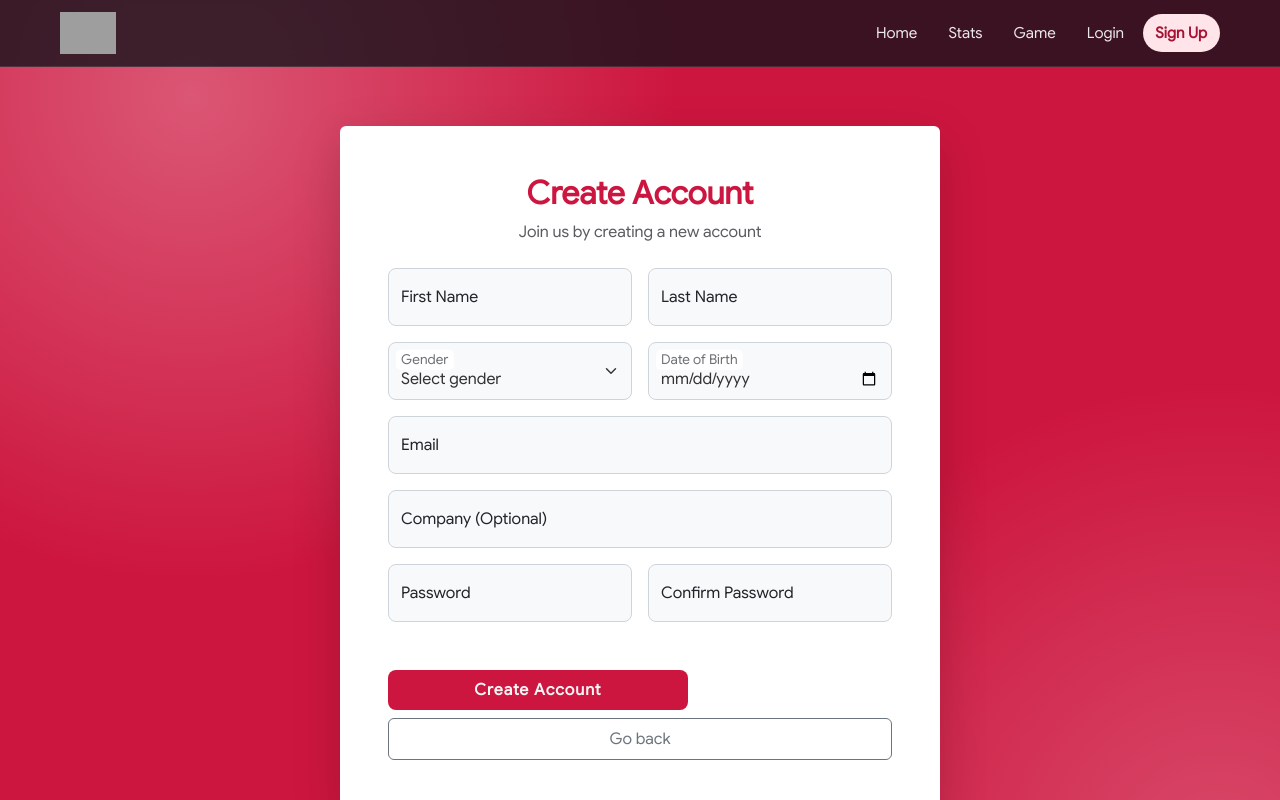
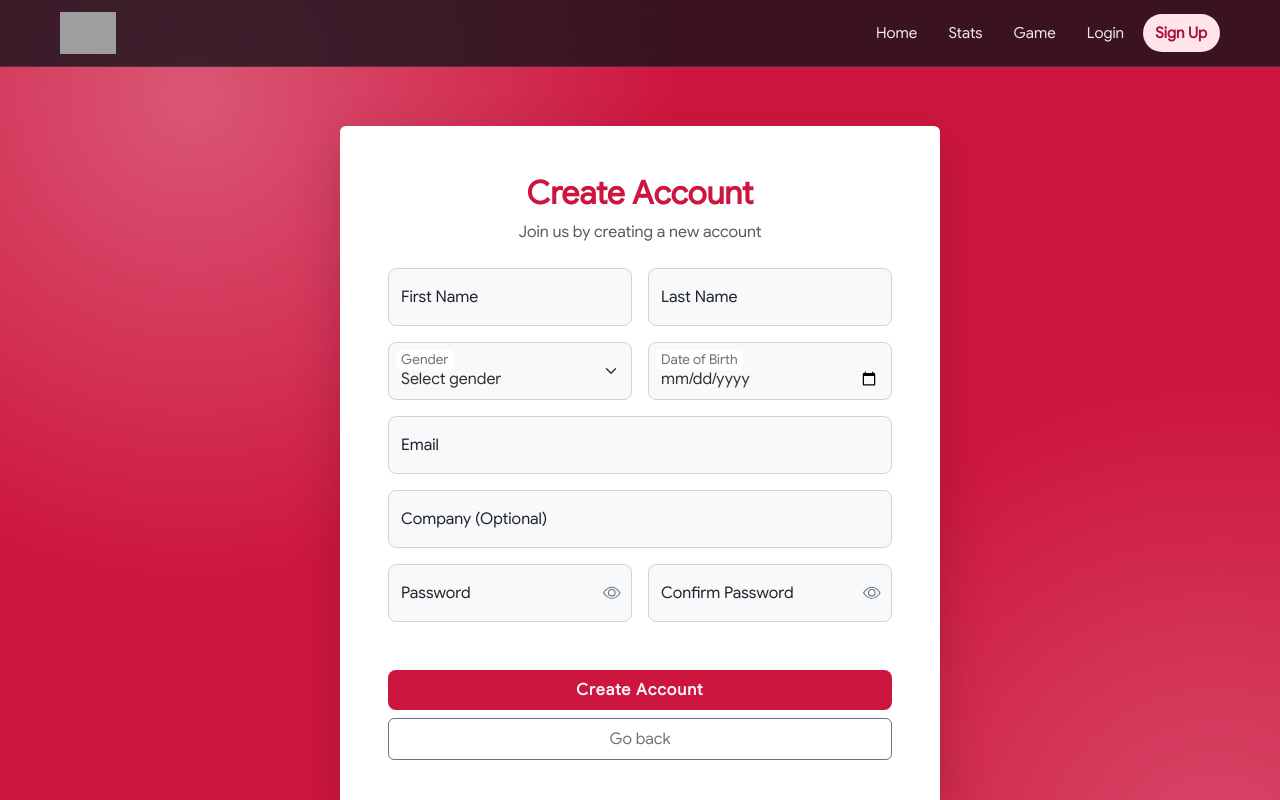
Before and after one commit to Fernando94654/OTrix, an Angular app in the folder Frontend/: page /signin in a window 1280 px wide. Shown: the top 800 px of the page. Built offline with nearby package versions, Linux system fonts and the light colour scheme; grey boxes are pictures that could not be loaded.

Commit message:
add toast

```diff
--- a/Frontend/angular.json
+++ b/Frontend/angular.json
@@ -28,6 +28,7 @@
               }
             ],
             "styles": [
+              "node_modules/ngx-toastr/toastr.css",
               "src/styles.css"
             ]
           },
@@ -97,6 +98,7 @@
               }
             ],
             "styles": [
+              "node_modules/ngx-toastr/toastr.css",
               "src/styles.css"
             ]
           }
--- a/Frontend/package.json
+++ b/Frontend/package.json
@@ -22,12 +22,14 @@
   },
   "private": true,
   "dependencies": {
+    "@angular/animations": "^20.3.18",
     "@angular/common": "^20.3.0",
     "@angular/compiler": "^20.3.0",
     "@angular/core": "^20.3.0",
     "@angular/forms": "^20.3.0",
     "@angular/platform-browser": "^20.3.0",
     "@angular/router": "^20.3.0",
+    "ngx-toastr": "^19.1.0",
     "rxjs": "~7.8.0",
     "tslib": "^2.3.0",
     "zone.js": "~0.15.0"
--- a/Frontend/src/app/pages/login-page/login-page.component.css
+++ b/Frontend/src/app/pages/login-page/login-page.component.css
@@ -7,3 +7,48 @@
 	color: #cd163f;
 	font-weight: 700;
 }
+
+.auth-submit-btn {
+	width: 100%;
+	max-width: none;
+}
+
+.password-field {
+	position: relative;
+}
+
+.password-input {
+	padding-right: 2.75rem;
+}
+
+.password-toggle {
+	position: absolute;
+	top: 50%;
+	right: 0.75rem;
+	transform: translateY(-50%);
+	display: inline-flex;
+	align-items: center;
+	justify-content: center;
+	width: 2rem;
+	height: 2rem;
+	padding: 0;
+	border: none;
+	background: transparent;
+	color: #6c757d;
+	z-index: 5;
+}
+
+.password-toggle:hover {
+	color: #cd163f;
+}
+
+.password-toggle:focus-visible {
+	outline: 2px solid rgba(205, 22, 63, 0.4);
+	border-radius: 50%;
+}
+
+.password-toggle svg {
+	width: 1.1rem;
+	height: 1.1rem;
+	fill: currentColor;
+}
--- a/Frontend/src/app/pages/login-page/login-page.component.ts
+++ b/Frontend/src/app/pages/login-page/login-page.component.ts
@@ -3,6 +3,7 @@ import { Router, RouterLink } from '@angular/router';
 import { FormBuilder, ReactiveFormsModule, Validators } from '@angular/forms';
 import { firstValueFrom } from 'rxjs';
 import { AuthService } from '../../core/auth.service';
+import { NotificationService } from '../../core/notifications/notification.service';
 
 @Component({
   selector: 'app-login-page',
@@ -14,18 +15,25 @@ export class LoginPageComponent {
   private readonly fb = inject(FormBuilder);
   private readonly authService = inject(AuthService);
   private readonly router = inject(Router);
+  private readonly notifications = inject(NotificationService);
 
   isSubmitting = false;
   errorMessage = '';
+  isPasswordVisible = false;
 
   readonly loginForm = this.fb.group({
     email: ['', [Validators.required, Validators.email]],
     password: ['', [Validators.required]]
   });
 
+  togglePasswordVisibility(): void {
+    this.isPasswordVisible = !this.isPasswordVisible;
+  }
+
   async onSubmit(): Promise<void> {
     if (this.loginForm.invalid || this.isSubmitting) {
       this.loginForm.markAllAsTouched();
+      this.notifications.info('Please complete the required fields before signing in.');
       return;
     }
 
@@ -39,9 +47,11 @@ export class LoginPageComponent {
       }));
 
       this.authService.saveToken(response.refresh_token);
+      this.notifications.success('Welcome back! You are now signed in.');
       await this.router.navigate(['/videogame']);
     } catch {
       this.errorMessage = 'Login error. Verify your email and password.';
+      this.notifications.error(this.errorMessage);
     } finally {
       this.isSubmitting = false;
     }
--- a/Frontend/src/app/pages/signup-page/signup-page.component.css
+++ b/Frontend/src/app/pages/signup-page/signup-page.component.css
@@ -7,3 +7,48 @@
 	color: #cd163f;
 	font-weight: 700;
 }
+
+.auth-submit-btn {
+	width: 100%;
+	max-width: none;
+}
+
+.password-field {
+	position: relative;
+}
+
+.password-input {
+	padding-right: 2.75rem;
+}
+
+.password-toggle {
+	position: absolute;
+	top: 50%;
+	right: 0.75rem;
+	transform: translateY(-50%);
+	display: inline-flex;
+	align-items: center;
+	justify-content: center;
+	width: 2rem;
+	height: 2rem;
+	padding: 0;
+	border: none;
+	background: transparent;
+	color: #6c757d;
+	z-index: 5;
+}
+
+.password-toggle:hover {
+	color: #cd163f;
+}
+
+.password-toggle:focus-visible {
+	outline: 2px solid rgba(205, 22, 63, 0.4);
+	border-radius: 50%;
+}
+
+.password-toggle svg {
+	width: 1.1rem;
+	height: 1.1rem;
+	fill: currentColor;
+}
--- a/Frontend/src/app/pages/signup-page/signup-page.component.html
+++ b/Frontend/src/app/pages/signup-page/signup-page.component.html
@@ -42,14 +42,56 @@
           <label for="idCompany" class="ms-2">Company (Optional)</label>
         </div>
 
-        <div class="col-md-6 form-floating">
-          <input id="idPassword" type="password" class="form-control input-control" placeholder="Password" formControlName="password" />
+        <div class="col-md-6 form-floating password-field">
+          <input id="idPassword" [type]="isPasswordVisible ? 'text' : 'password'" class="form-control input-control password-input" placeholder="Password" formControlName="password" />
           <label for="idPassword" class="ms-2">Password</label>
+          <button
+            class="password-toggle"
+            type="button"
+            [attr.aria-label]="isPasswordVisible ? 'Hide password' : 'Show password'"
+            (click)="togglePasswordVisibility()"
+          >
+            @if (isPasswordVisible) {
+              <svg viewBox="0 0 16 16" aria-hidden="true" focusable="false">
+                <path d="M13.359 11.238C14.408 10.36 15.12 9.235 15.515 8c-1.204-3.293-4.102-5.5-7.515-5.5a7.51 7.51 0 0 0-3.442.832l1.163 1.163A5.96 5.96 0 0 1 8 4c2.484 0 4.63 1.525 5.62 4-0.273.682-0.64 1.295-1.09 1.825z"/>
+                <path d="M11.297 9.176a3.5 3.5 0 0 0-4.473-4.473l1.08 1.08a2 2 0 0 1 2.313 2.313z"/>
+                <path d="M3.35 5.228C2.307 6.104 1.598 7.225 1.204 8.456c1.205 3.293 4.102 5.5 7.515 5.5a7.52 7.52 0 0 0 3.43-.826l-1.163-1.163a5.97 5.97 0 0 1-2.267.489c-2.485 0-4.63-1.525-5.62-4 .272-.68.637-1.291 1.084-1.819z"/>
+                <path d="M10.379 7.056a2 2 0 0 0-2.435-2.435z"/>
+                <path d="m13.646 14.354-12-12 .708-.708 12 12z"/>
+              </svg>
+            } @else {
+              <svg viewBox="0 0 16 16" aria-hidden="true" focusable="false">
+                <path d="M16 8s-3-5.5-8-5.5S0 8 0 8s3 5.5 8 5.5S16 8 16 8M1.173 8a13.1 13.1 0 0 1 1.66-2.043C4.12 4.668 5.88 3.5 8 3.5s3.879 1.168 5.168 2.457A13.1 13.1 0 0 1 14.828 8q-.087.164-.195.347c-.335.57-.804 1.234-1.465 1.896C11.879 11.532 10.119 12.7 8 12.7s-3.879-1.168-5.168-2.457A13.1 13.1 0 0 1 1.172 8z"/>
+                <path d="M8 5.5a2.5 2.5 0 1 0 0 5 2.5 2.5 0 0 0 0-5M4.5 8a3.5 3.5 0 1 1 7 0 3.5 3.5 0 0 1-7 0"/>
+              </svg>
+            }
+          </button>
         </div>
 
-        <div class="col-md-6 form-floating">
-          <input id="idConfirmPassword" type="password" class="form-control input-control" placeholder="Confirm Password" formControlName="confirmPassword" />
+        <div class="col-md-6 form-floating password-field">
+          <input id="idConfirmPassword" [type]="isConfirmPasswordVisible ? 'text' : 'password'" class="form-control input-control password-input" placeholder="Confirm Password" formControlName="confirmPassword" />
           <label for="idConfirmPassword" class="ms-2">Confirm Password</label>
+          <button
+            class="password-toggle"
+            type="button"
+            [attr.aria-label]="isConfirmPasswordVisible ? 'Hide confirm password' : 'Show confirm password'"
+            (click)="toggleConfirmPasswordVisibility()"
+          >
+            @if (isConfirmPasswordVisible) {
+              <svg viewBox="0 0 16 16" aria-hidden="true" focusable="false">
+                <path d="M13.359 11.238C14.408 10.36 15.12 9.235 15.515 8c-1.204-3.293-4.102-5.5-7.515-5.5a7.51 7.51 0 0 0-3.442.832l1.163 1.163A5.96 5.96 0 0 1 8 4c2.484 0 4.63 1.525 5.62 4-0.273.682-0.64 1.295-1.09 1.825z"/>
+                <path d="M11.297 9.176a3.5 3.5 0 0 0-4.473-4.473l1.08 1.08a2 2 0 0 1 2.313 2.313z"/>
+                <path d="M3.35 5.228C2.307 6.104 1.598 7.225 1.204 8.456c1.205 3.293 4.102 5.5 7.515 5.5a7.52 7.52 0 0 0 3.43-.826l-1.163-1.163a5.97 5.97 0 0 1-2.267.489c-2.485 0-4.63-1.525-5.62-4 .272-.68.637-1.291 1.084-1.819z"/>
+                <path d="M10.379 7.056a2 2 0 0 0-2.435-2.435z"/>
+                <path d="m13.646 14.354-12-12 .708-.708 12 12z"/>
+              </svg>
+            } @else {
+              <svg viewBox="0 0 16 16" aria-hidden="true" focusable="false">
+                <path d="M16 8s-3-5.5-8-5.5S0 8 0 8s3 5.5 8 5.5S16 8 16 8M1.173 8a13.1 13.1 0 0 1 1.66-2.043C4.12 4.668 5.88 3.5 8 3.5s3.879 1.168 5.168 2.457A13.1 13.1 0 0 1 14.828 8q-.087.164-.195.347c-.335.57-.804 1.234-1.465 1.896C11.879 11.532 10.119 12.7 8 12.7s-3.879-1.168-5.168-2.457A13.1 13.1 0 0 1 1.172 8z"/>
+                <path d="M8 5.5a2.5 2.5 0 1 0 0 5 2.5 2.5 0 0 0 0-5M4.5 8a3.5 3.5 0 1 1 7 0 3.5 3.5 0 0 1-7 0"/>
+              </svg>
+            }
+          </button>
         </div>
       </div>
 
@@ -58,7 +100,7 @@
       }
 
       <div class="d-grid gap-2 mt-5">
-        <button class="btn btn-custom w-100 py-2" type="submit" [disabled]="isSubmitting">
+        <button class="btn btn-custom auth-submit-btn py-2" type="submit" [disabled]="isSubmitting">
           {{ isSubmitting ? 'Creating Account...' : 'Create Account' }}
         </button>
         <a routerLink="/" class="btn btn-outline-secondary w-100 py-2">Go back</a>
--- a/Frontend/src/app/pages/signup-page/signup-page.component.ts
+++ b/Frontend/src/app/pages/signup-page/signup-page.component.ts
@@ -3,6 +3,7 @@ import { Router, RouterLink } from '@angular/router';
 import { FormBuilder, ReactiveFormsModule, Validators } from '@angular/forms';
 import { firstValueFrom } from 'rxjs';
 import { AuthService, SignUpPayload } from '../../core/auth.service';
+import { NotificationService } from '../../core/notifications/notification.service';
 
 @Component({
   selector: 'app-signup-page',
@@ -14,9 +15,12 @@ export class SignupPageComponent {
   private readonly fb = inject(FormBuilder);
   private readonly authService = inject(AuthService);
   private readonly router = inject(Router);
+  private readonly notifications = inject(NotificationService);
 
   isSubmitting = false;
   errorMessage = '';
+  isPasswordVisible = false;
+  isConfirmPasswordVisible = false;
 
   readonly signupForm = this.fb.group({
     name: ['', [Validators.required]],
@@ -29,20 +33,31 @@ export class SignupPageComponent {
     confirmPassword: ['', [Validators.required]]
   });
 
+  togglePasswordVisibility(): void {
+    this.isPasswordVisible = !this.isPasswordVisible;
+  }
+
+  toggleConfirmPasswordVisibility(): void {
+    this.isConfirmPasswordVisible = !this.isConfirmPasswordVisible;
+  }
+
   async onSubmit(): Promise<void> {
     if (this.signupForm.invalid || this.isSubmitting) {
       this.signupForm.markAllAsTouched();
+      this.notifications.info('Please complete all required fields to create your account.');
       return;
     }
 
     if (this.signupForm.controls.password.value !== this.signupForm.controls.confirmPassword.value) {
       this.errorMessage = 'Passwords do not match.';
+      this.notifications.error(this.errorMessage);
       return;
     }
 
     const birthdayValue = this.signupForm.controls.birthday.value;
     if (!birthdayValue) {
       this.errorMessage = 'Please provide a valid birthday.';
+      this.notifications.error(this.errorMessage);
       return;
     }
 
@@ -66,9 +81,11 @@ export class SignupPageComponent {
     try {
       const response = await firstValueFrom(this.authService.signUp(payload));
       this.authService.saveToken(response.refresh_token);
+      this.notifications.success('Account created successfully. Welcome to Otrix!');
       await this.router.navigate(['/videogame']);
     } catch {
       this.errorMessage = 'Signup error. Please verify your data and try again.';
+      this.notifications.error(this.errorMessage);
     } finally {
       this.isSubmitting = false;
     }
--- a/Frontend/src/environments/environment.development.ts
+++ b/Frontend/src/environments/environment.development.ts
@@ -1,4 +1,5 @@
 export const environment = {
   production: false,
-  apiUrl: 'http://localhost:3000'
+//   apiUrl: 'http://localhost:3000'
+  apiUrl: 'https://otrix-dev.up.railway.app'
 };
--- a/Frontend/src/environments/environment.ts
+++ b/Frontend/src/environments/environment.ts
@@ -1,4 +1,4 @@
 export const environment = {
   production: false,
-  apiUrl: 'http://localhost:3000'
+  apiUrl: 'https://otrix-dev.up.railway.app/'
 };
```
Also changed, not shown: Frontend/src/app/app.config.ts (+11 -1 lines), Frontend/src/app/core/notifications/notification.service.ts (added, +21 -0 lines), Frontend/src/app/pages/login-page/login-page.component.html (+24 -3 lines), 2 other files (tests, documents, lock files or other folders).
